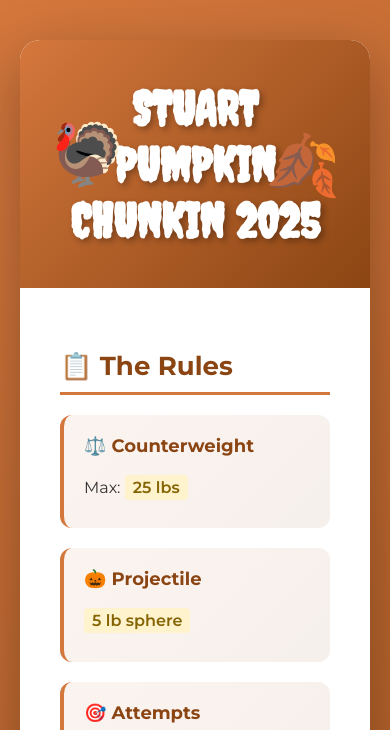
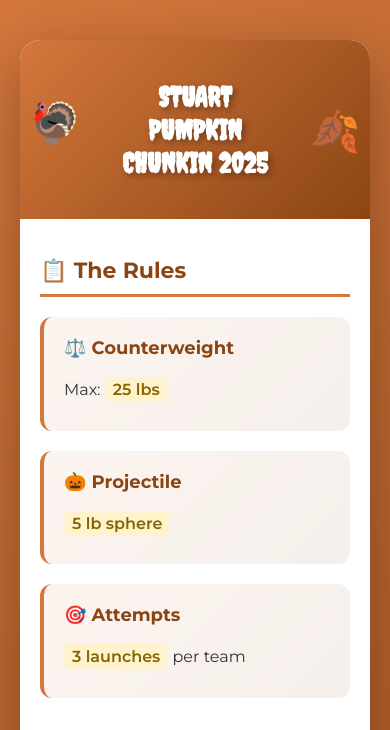
Before and after one commit to calefitzwater/stuartpumpkinchunkin2025, a plain HTML site: page index.html.html in a window 390 px wide. Shown: the top 730 px of the page. Drawn offline with Linux system fonts and the light colour scheme.

Commit message:
Update index.html.html

```diff
--- a/index.html.html
+++ b/index.html.html
@@ -193,9 +193,62 @@
             }
         }
 
+        @media (max-width: 768px) {
+            .header::before,
+            .header::after {
+                font-size: 40px;
+            }
+
+            h1 {
+                font-size: 32px;
+                padding: 0 60px;
+            }
+
+            .content {
+                padding: 25px;
+            }
+
+            h2 {
+                font-size: 22px;
+            }
+
+            .rules-grid {
+                grid-template-columns: 1fr;
+            }
+
+            table {
+                font-size: 14px;
+            }
+
+            th, td {
+                padding: 10px 8px;
+            }
+        }
+
         @media (max-width: 600px) {
             .awards-section {
                 grid-template-columns: 1fr;
+            }
+
+            .header::before {
+                left: 10px;
+            }
+
+            .header::after {
+                right: 10px;
+            }
+
+            h1 {
+                font-size: 28px;
+                padding: 0 50px;
+            }
+
+            .content {
+                padding: 20px;
+            }
+
+            .award-icon {
+                font-size: 36px;
             }
         }
     </style>
@@ -273,6 +326,12 @@
                     </tbody>
                 </table>
             </div>
+
+            <div style="text-align: center; margin-top: 40px;">
+                <a href="help.html" style="display: inline-block; background: linear-gradient(135deg, #d4773d 0%, #8b4513 100%); color: white; padding: 15px 30px; border-radius: 8px; text-decoration: none; font-weight: 700; box-shadow: 0 4px 10px rgba(0,0,0,0.2);">
+                    🔧 Building Guide
+                </a>
+            </div>
         </div>
     </div>
 </body>
```
